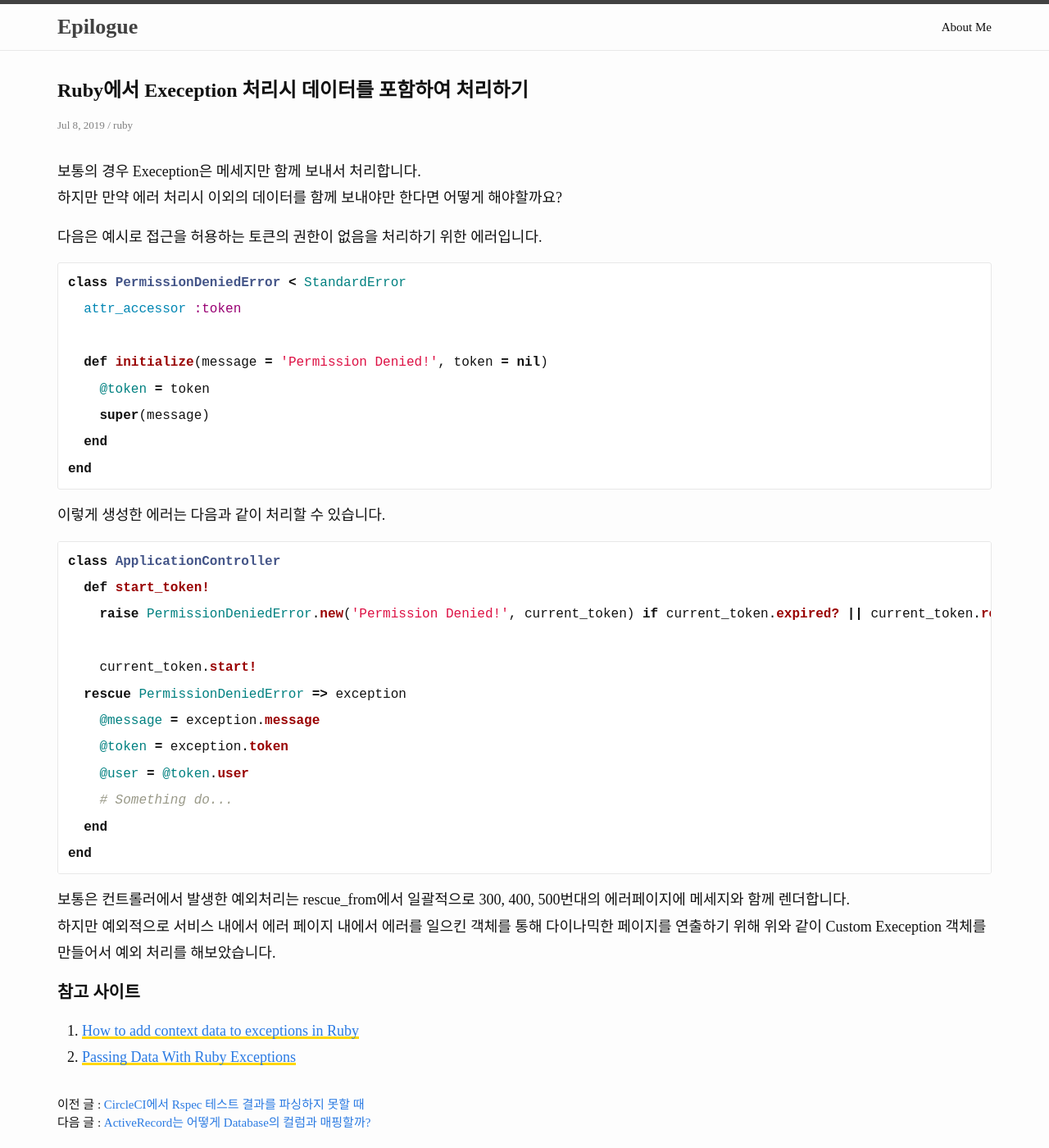
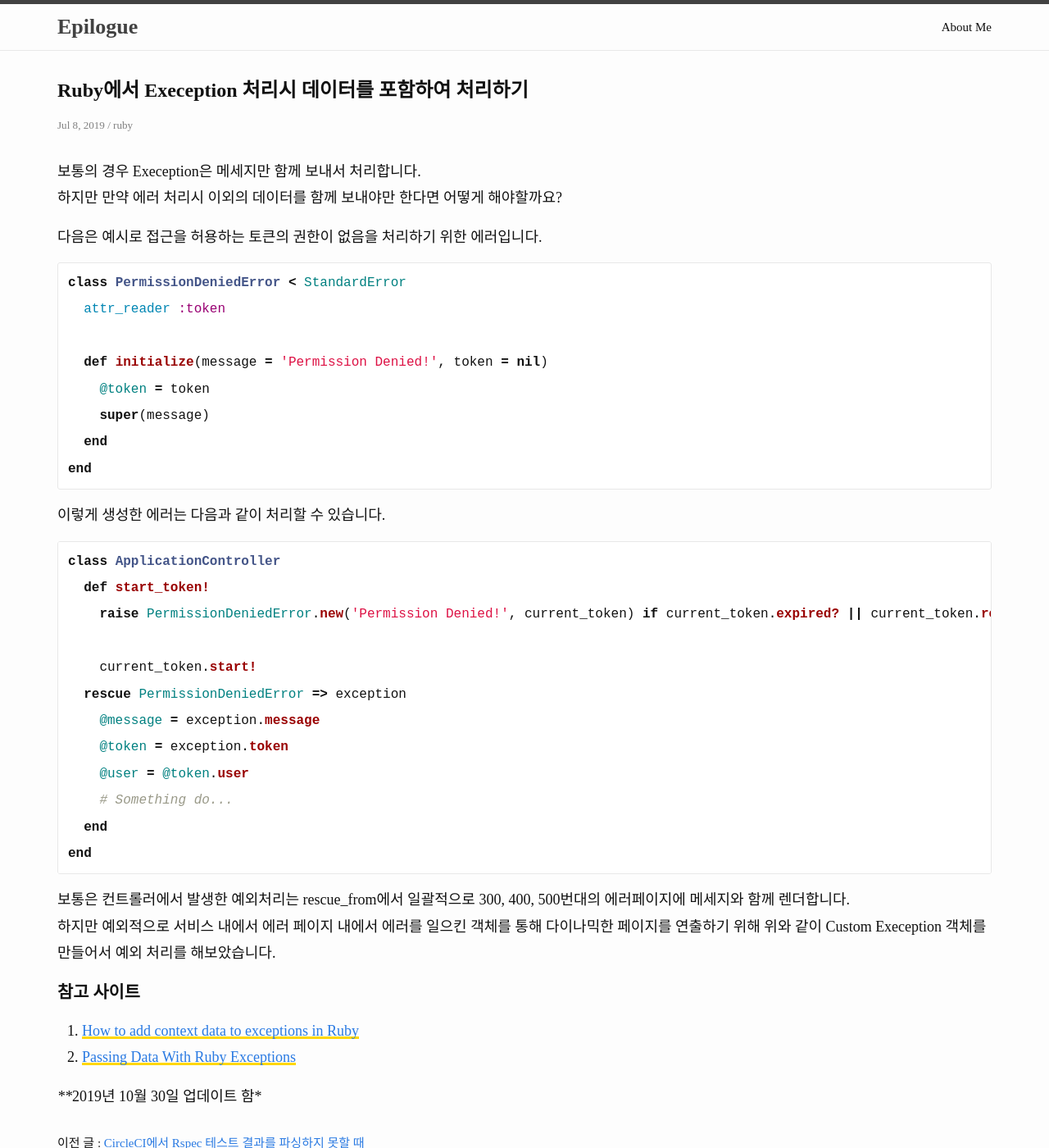
Before and after one commit to dizy64/dizy64.github.io, a Jekyll site: the page built from _posts/2019-07-08-ruby-exception-with-data.md, in a window 1280 px wide and 1400 px high. Shown: the whole window at 82% size. Built offline with Jekyll 4.4.1, drawn with Linux system fonts in a browser that asks for light colours; comment, search, counter and statistics services are not loaded.

Commit message:
블로그 내용 수정
attr_accessor 에서 attr_reader로 변경

````diff
--- a/_posts/2019-07-08-ruby-exception-with-data.md
+++ b/_posts/2019-07-08-ruby-exception-with-data.md
@@ -13,7 +13,7 @@ categories: 'ruby'
 
 ```ruby
 class PermissionDeniedError < StandardError
-  attr_accessor :token
+  attr_reader :token
 
   def initialize(message = 'Permission Denied!', token = nil)
     @token = token
@@ -46,3 +46,5 @@ end
 
 1. [How to add context data to exceptions in Ruby](https://www.honeybadger.io/blog/how-to-add-context-data-to-exceptions-in-ruby/)
 2. [Passing Data With Ruby Exceptions](https://thejqr.com/2009/02/11/passing-data-with-ruby-exceptions.html)
+
+****2019년 10월 30일 업데이트 함*
````
